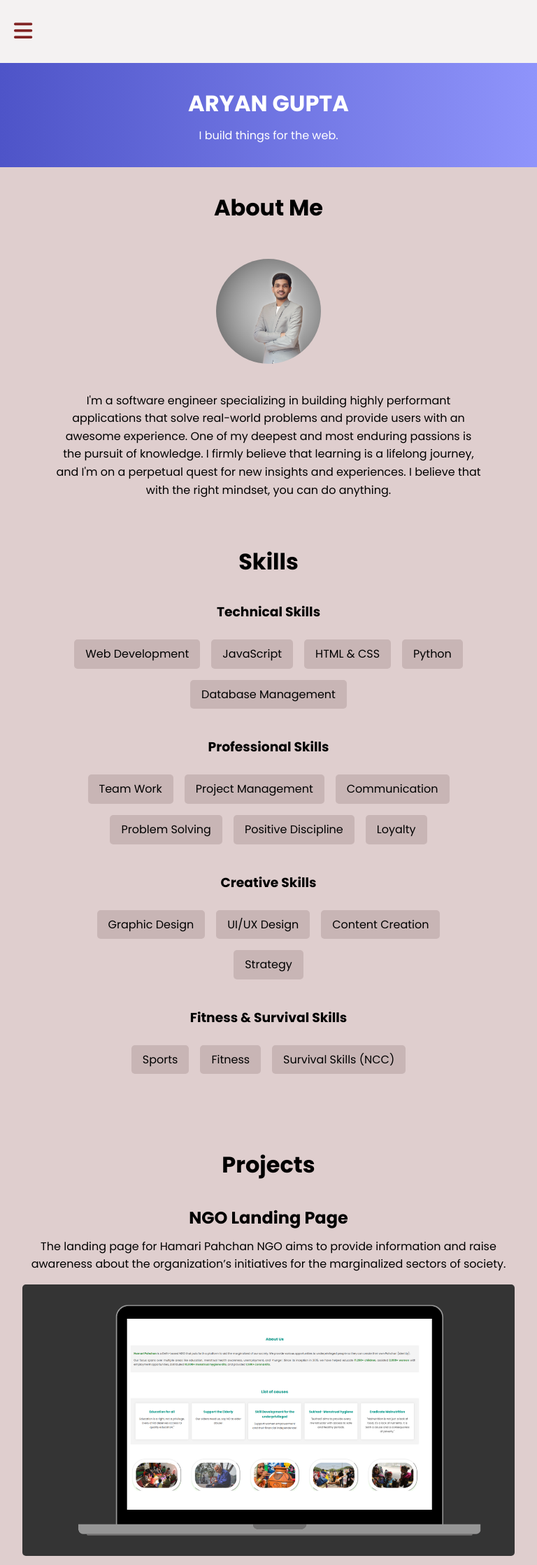
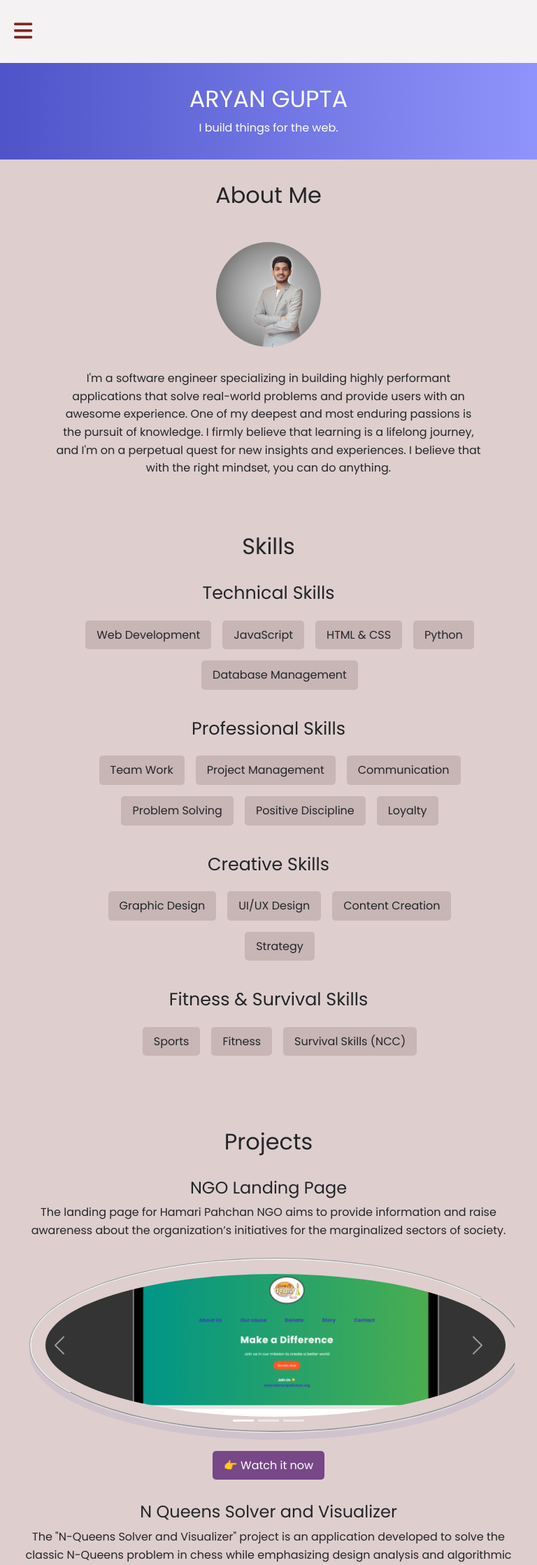
Before and after one commit to guptaaryan8092/encryptix, a PHP site: page / in a window 768 px wide. Shown: the top 2237 px of the page at 70% size. Run offline with PHP 8.4, Linux system fonts and the light colour scheme; some libraries are stand-ins or nearby versions.

Commit message:
carousel added

```diff
--- a/Task_2/css/style.css
+++ b/Task_2/css/style.css
@@ -222,7 +222,14 @@ section {
     }
 
     .project img {
-        width: 100%;
+        width: 250px;
+        height: 250px;
+        object-fit: cover;
+        border-style:groove ;
+        padding: 20px;
+        border-radius: 50%;
+        box-shadow: 0 10px    rgba(94, 100, 197, 0.1);
+        margin: 10px;
     }
 }
 
@@ -326,26 +333,6 @@ section {
     margin-top: 10px;
     font-size: 40px;
 }
-/* Media Queries */
-@media (min-width: 600px) {
-    header, section, footer {
-        padding: 2rem 4rem;
-    }
-}
-@media (max-width: 768px) {
-    .project {
-        flex-direction: column;
-    }
-
-    .project-details {
-        padding-right: 0;
-        margin-bottom: 1rem;
-    }
-
-    .project img {
-        width: 100%;
-    }
-}
 
 /* Container Styles */
 .container {
--- a/Task_2/index.html
+++ b/Task_2/index.html
@@ -3,6 +3,10 @@
 <head>
     <meta charset="UTF-8">
     <meta name="viewport" content="width=device-width, initial-scale=1.0">
+    <link rel="stylesheet" href="bootstrap.min.css" type="crousal"/>
+    <link href="https://cdn.jsdelivr.net/npm/bootstrap@5.0.2/dist/css/bootstrap.min.css" rel="stylesheet"
+    integrity="sha384-EVSTQN3/azprG1Anm3QDgpJLIm9Nao0Yz1ztcQTwFspd3yD65VohhpuuCOmLASjC" crossorigin="anonymous">
+    <script src="https://cdn.jsdelivr.net/npm/bootstrap@5.0.2/dist/js/bootstrap.bundle.min.js" integrity="sha384-MrcW6ZMFYlzcLA8Nl+NtUVF0sA7MsXsP1UyJoMp4YLEuNSfAP+JcXn/tWtIaxVXM" crossorigin="anonymous"></script>
     <title>My Portfolio</title>
     <link rel="stylesheet" href="css/style.css">
     <script src="https://kit.fontawesome.com/a076d05399.js"></script>
@@ -92,7 +96,32 @@
             <div class="project">
                 <h3>NGO Landing Page</h3>
                 <p>The landing page for Hamari Pahchan NGO aims to provide information and raise awareness about the organization’s initiatives for the marginalized sectors of society.</p>
-                <img src="img/ngo (2).png" alt="Project Image">
+                <div id="carouselExampleIndicators" class="carousel slide" data-bs-ride="carousel">
+                    <div class="carousel-indicators">
+                    <button type="button" data-bs-target="#carouselExampleIndicators" data-bs-slide-to="0" class="active" aria-current="true" aria-label="Slide 1"></button>
+                    <button type="button" data-bs-target="#carouselExampleIndicators" data-bs-slide-to="1" aria-label="Slide 2"></button>
+                    <button type="button" data-bs-target="#carouselExampleIndicators" data-bs-slide-to="2" aria-label="Slide 3"></button>
+                    </div>
+                    <div class="carousel-inner">
+                    <div class="carousel-item active">
+                        <img src="img/ngo (1).png" class="d-block w-100" alt="...">
+                    </div>
+                    <div class="carousel-item">
+                        <img src="img/ngo (2).png" class="d-block w-100" alt="...">
+                    </div>
+                    <div class="carousel-item">
+                        <img src="img/ngo (3).png" class="d-block w-100" alt="...">
+                    </div>
+                    </div>
+                    <button class="carousel-control-prev" type="button" data-bs-target="#carouselExampleIndicators" data-bs-slide="prev">
+                    <span class="carousel-control-prev-icon" aria-hidden="true"></span>
+                    <span class="visually-hidden">Previous</span>
+                    </button>
+                    <button class="carousel-control-next" type="button" data-bs-target="#carouselExampleIndicators" data-bs-slide="next">
+                    <span class="carousel-control-next-icon" aria-hidden="true"></span>
+                    <span class="visually-hidden">Next</span>
+                    </button>
+                </div>
                 <div>
                     <a href="https://ngo-landing-page.netlify.app/" target="_blank">👉 Watch it now</a>
                 </div>
@@ -100,7 +129,32 @@
             <div class="project">
                 <h3>N Queens Solver and Visualizer</h3>
                 <p>The "N-Queens Solver and Visualizer" project is an application developed to solve the classic N-Queens problem in chess while emphasizing design analysis and algorithmic techniques.</p>
-                <img src="img/nqueen.png" alt="Project Image">
+                <div id="carouselExampleIndicators" class="carousel slide" data-bs-ride="carousel">
+                    <div class="carousel-indicators">
+                    <button type="button" data-bs-target="#carouselExampleIndicators" data-bs-slide-to="0" class="active" aria-current="true" aria-label="Slide 1"></button>
+                    <button type="button" data-bs-target="#carouselExampleIndicators" data-bs-slide-to="1" aria-label="Slide 2"></button>
+                    <button type="button" data-bs-target="#carouselExampleIndicators" data-bs-slide-to="2" aria-label="Slide 3"></button>
+                    </div>
+                    <div class="carousel-inner">
+                    <div class="carousel-item active">
+                        <img src="img/nqueen.png" class="d-block w-100" alt="...">
+                    </div>
+                    <div class="carousel-item">
+                        <img src="img/nqueen2.png" class="d-block w-100" alt="...">
+                    </div>
+                    <div class="carousel-item">
+                        <img src="img/nqueen3.png" class="d-block w-100" alt="...">
+                    </div>
+                    </div>
+                    <button class="carousel-control-prev" type="button" data-bs-target="#carouselExampleIndicators" data-bs-slide="prev">
+                    <span class="carousel-control-prev-icon" aria-hidden="true"></span>
+                    <span class="visually-hidden">Previous</span>
+                    </button>
+                    <button class="carousel-control-next" type="button" data-bs-target="#carouselExampleIndicators" data-bs-slide="next">
+                    <span class="carousel-control-next-icon" aria-hidden="true"></span>
+                    <span class="visually-hidden">Next</span>
+                    </button>
+                </div>
                 <div>
                     <a href="https://github.com/guptaaryan8092/N_Queens_Solver_Visualizer" target="_blank">👉 Watch it now</a>
                 </div>
```
